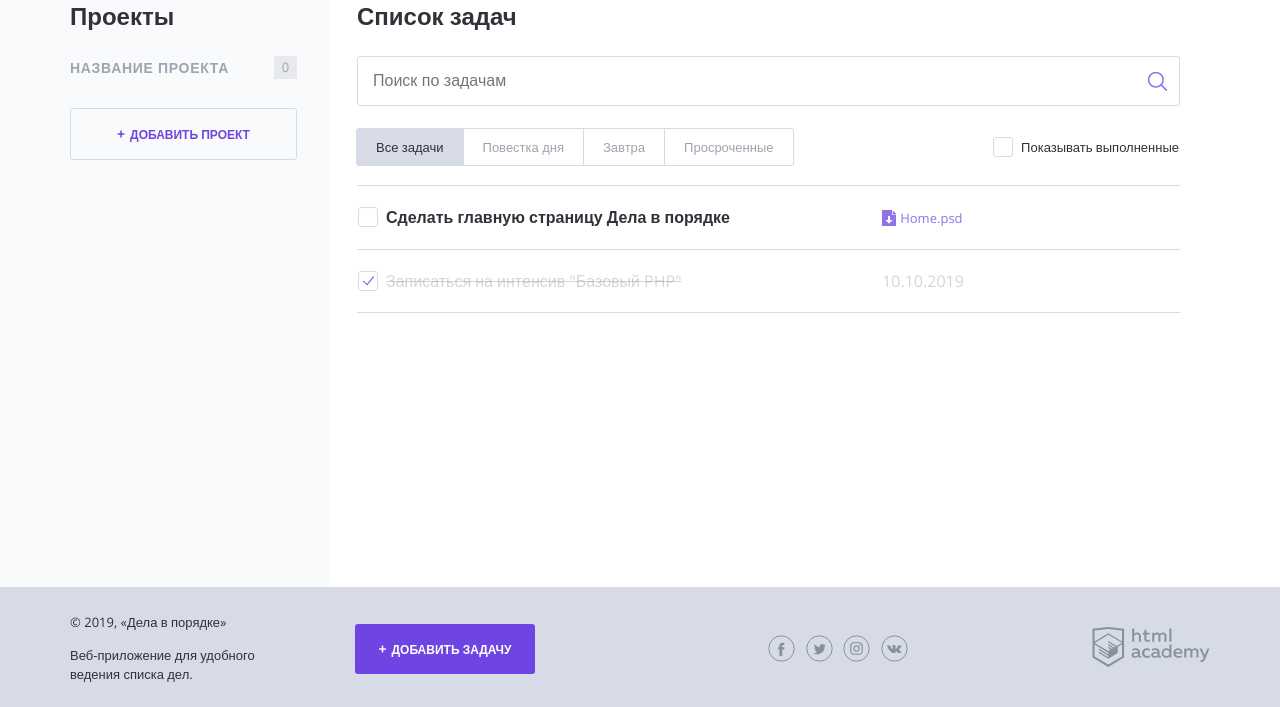
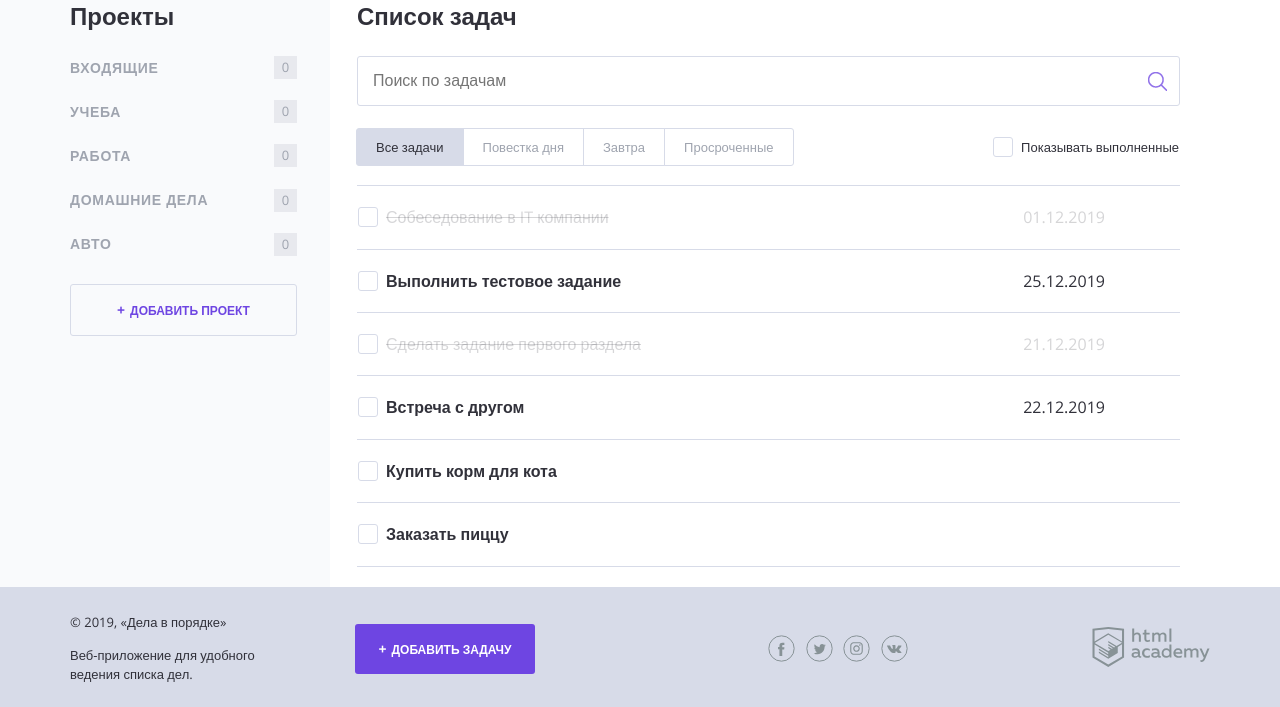
Before and after one commit to Valsym/to-do-list, a PHP site: page / in a window 1280 px wide. Shown: the part 93-800 px from the top of the page. Run offline with PHP 8.4, Linux system fonts and the light colour scheme.

Commit message:
Сделано задание "Итерация по массивам"

```diff
--- a/index.php
+++ b/index.php
@@ -1,6 +1,39 @@
 <?php
 // показывать или нет выполненные задачи
 $show_complete_tasks = rand(0, 1);
+$projects = ['Входящие', 'Учеба', 'Работа', 'Домашние дела', 'Авто'];
+$tasks = [
+    ['task' => 'Собеседование в IT компании',
+        'deadline' => '01.12.2019',
+        'category' => 'Работа',
+        'completed' => 'false'
+    ],
+    ['task' => 'Выполнить тестовое задание',
+        'deadline' => '25.12.2019',
+        'category' => 'Работа',
+        'completed' => false
+    ],
+    ['task' => 'Сделать задание первого раздела',
+        'deadline' => '21.12.2019',
+        'category' => 'Учеба',
+        'completed' => true
+    ],
+    ['task' => 'Встреча с другом',
+        'deadline' => '22.12.2019',
+        'category' => 'Входящие',
+        'completed' => false
+    ],
+    ['task' => 'Купить корм для кота',
+        'deadline' => null,
+        'category' => 'Домашние дела',
+        'completed' => false
+    ],
+    ['task' => 'Заказать пиццу',
+        'deadline' => null,
+        'category' => 'Домашние дела',
+        'completed' => false
+    ],
+];
 ?>
 <!DOCTYPE html>
 <html lang="ru">
@@ -42,10 +75,12 @@ $show_complete_tasks = rand(0, 1);
 
                 <nav class="main-navigation">
                     <ul class="main-navigation__list">
+                        <?php foreach($projects as $project): ?>
                             <li class="main-navigation__list-item">
-                            <a class="main-navigation__list-item-link" href="#">Название проекта</a>
+                                <a class="main-navigation__list-item-link" href="#"><?=$project ?></a>
                                 <span class="main-navigation__list-item-count">0</span>
                             </li>
+                        <?php endforeach; ?>
                     </ul>
                 </nav>
 
@@ -79,35 +114,27 @@ $show_complete_tasks = rand(0, 1);
                 </div>
 
                 <table class="tasks">
-                    <tr class="tasks__item task">
+                    <?php foreach($tasks as $task) {
+                        if ($show_complete_tasks === 0 && $task['completed'] === true)
+                            continue;
+                        else { ?>
+                            <tr class="tasks__item task<?php if($task['completed'] > 0) { ?> task--completed<?php }; ?>">
                                 <td class="task__select">
                                     <label class="checkbox task__checkbox">
-                                <input class="checkbox__input visually-hidden task__checkbox" type="checkbox" value="1">
-                                <span class="checkbox__text">Сделать главную страницу Дела в порядке</span>
+                                        <input class="checkbox__input visually-hidden task__checkbox" type="checkbox">
+                                        <span class="checkbox__text"><?=$task['task'] ?></span>
                                     </label>
                                 </td>
 
-                        <td class="task__file">
-                            <a class="download-link" href="#">Home.psd</a>
-                        </td>
+                                <td class="task__file"></td>
 
-                        <td class="task__date"></td>
-                    </tr>
-                    <!--показывать следующий тег <tr/>, если переменная $show_complete_tasks равна единице-->
-                    <?php if($show_complete_tasks === 1): ?>
-                    <tr class="tasks__item task task--completed">
-                        <td class="task__select">
-                            <label class="checkbox task__checkbox">
-                                <input class="checkbox__input visually-hidden" type="checkbox" checked>
-                                <span class="checkbox__text">Записаться на интенсив "Базовый PHP"</span>
-                            </label>
-                        </td>
-                        <td class="task__date">10.10.2019</td>
+                                <td class="task__date"><?=$task['deadline'] ?></td>
 
                                 <td class="task__controls">
                                 </td>
                             </tr>
-                    <?php endif ?>
+                        <?php }
+                    } ?>
                 </table>
             </main>
         </div>
```
Lines whose indentation alone changed are shown as unchanged.
